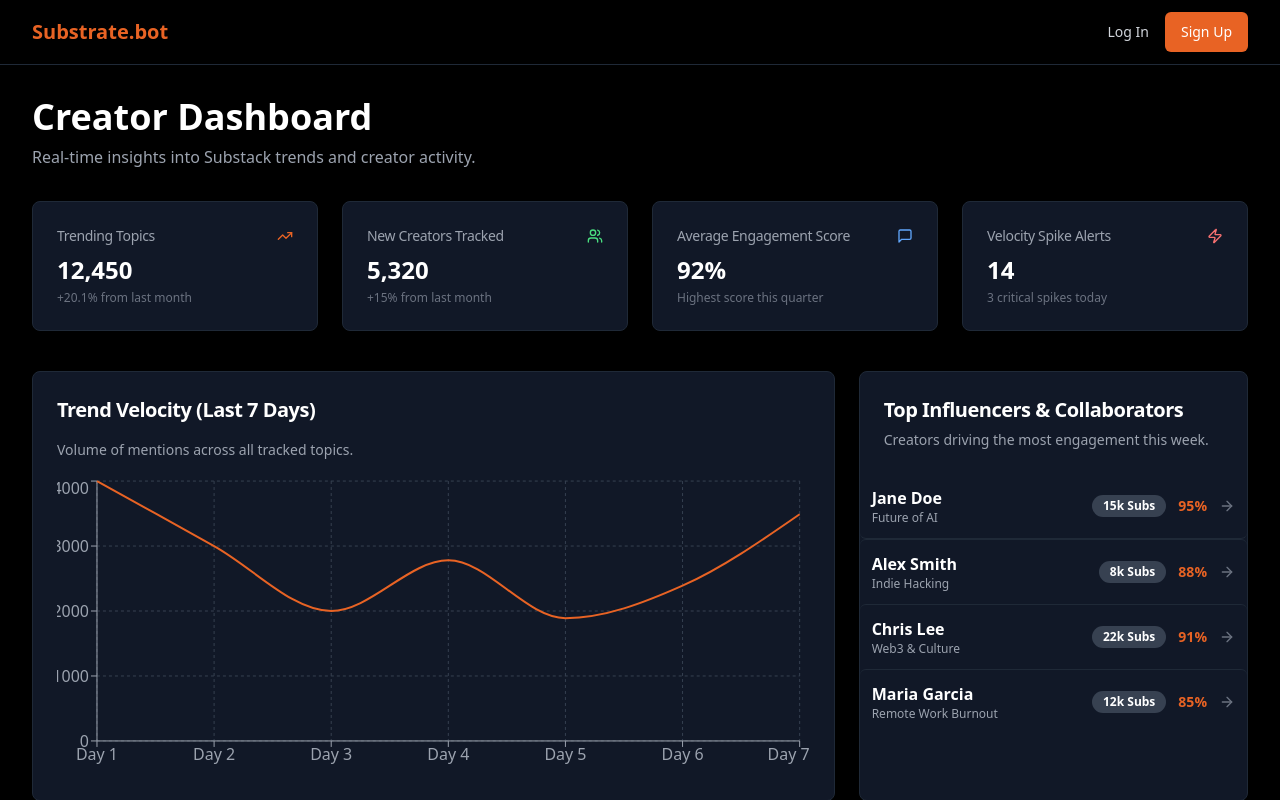
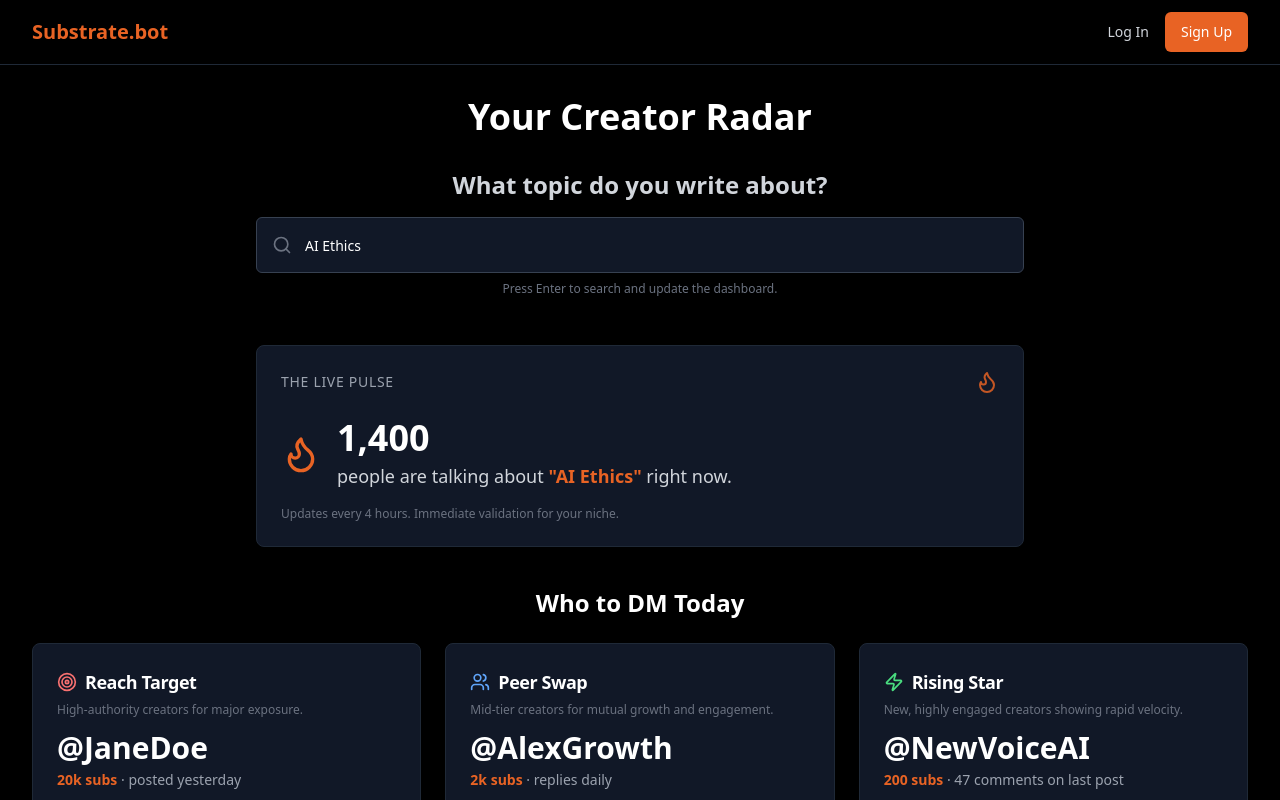
Before and after one commit to SmarToolz/StackBuzz, a React (Vite) app: page /dashboard in a window 1280 px wide. Shown: the top 800 px of the page. Built offline with nearby package versions, Linux system fonts and the light colour scheme.

Commit message:
[dyad] Restructuring the dashboard for the 'Aha Moment' - wrote 5 file(s), deleted 2 file(s)

```diff
--- /dev/null
+++ b/src/components/ActionableCreatorFeed.tsx
@@ -0,0 +1,74 @@
+import React from 'react';
+import { Card, CardContent, CardHeader, CardTitle } from "@/components/ui/card";
+import { mockActionableCreators, ActionableCreator } from '@/lib/mock-data';
+import { ArrowRight, Target, Users, Zap } from 'lucide-react';
+import { Button } from '@/components/ui/button';
+
+const getCardStyle = (category: ActionableCreator['category']) => {
+  switch (category) {
+    case 'Reach Target':
+      return {
+        icon: Target,
+        color: 'text-red-400',
+        title: 'Reach Target',
+        description: 'High-authority creators for major exposure.',
+      };
+    case 'Peer Swap':
+      return {
+        icon: Users,
+        color: 'text-blue-400',
+        title: 'Peer Swap',
+        description: 'Mid-tier creators for mutual growth and engagement.',
+      };
+    case 'Rising Star':
+      return {
+        icon: Zap,
+        color: 'text-green-400',
+        title: 'Rising Star',
+        description: 'New, highly engaged creators showing rapid velocity.',
+      };
+  }
+};
+
+const CreatorCard: React.FC<{ creator: ActionableCreator }> = ({ creator }) => {
+  const { icon: Icon, color, title, description } = getCardStyle(creator.category);
+
+  return (
+    <Card className="bg-gray-900 border-gray-800 text-white h-full flex flex-col transition-all hover:border-brand-primary/50">
+      <CardHeader className="pb-3">
+        <div className="flex items-center space-x-2">
+          <Icon className={`h-5 w-5 ${color}`} />
+          <CardTitle className="text-lg font-bold">{title}</CardTitle>
+        </div>
+        <p className="text-xs text-gray-500 mt-1">{description}</p>
+      </CardHeader>
+      <CardContent className="flex-grow flex flex-col justify-between">
+        <div>
+          <p className="text-3xl font-extrabold text-white mb-1">{creator.handle}</p>
+          <p className="text-sm text-gray-400 mb-4">
+            <span className="font-semibold text-brand-primary">{creator.subscribers} subs</span> · {creator.metric}
+          </p>
+        </div>
+        <Button
+          variant="outline"
+          className="w-full bg-black border-gray-700 text-gray-300 hover:bg-gray-800 mt-4"
+          onClick={() => console.log(`DMing ${creator.handle}`)}
+        >
+          DM Now <ArrowRight className="ml-2 h-4 w-4" />
+        </Button>
+      </CardContent>
+    </Card>
+  );
+};
+
+const ActionableCreatorFeed: React.FC = () => {
+  return (
+    <div className="grid grid-cols-1 md:grid-cols-3 gap-6">
+      {mockActionableCreators.map((creator) => (
+        <CreatorCard key={creator.id} creator={creator} />
+      ))}
+    </div>
+  );
+};
+
+export default ActionableCreatorFeed;
--- /dev/null
+++ b/src/components/LivePulseCard.tsx
@@ -0,0 +1,37 @@
+import React from "react";
+import { Card, CardContent, CardHeader, CardTitle } from "@/components/ui/card";
+import { mockLivePulse } from "@/lib/mock-data";
+import { Flame } from "lucide-react";
+
+const LivePulseCard: React.FC = () => {
+  const { topic, count, icon: Icon } = mockLivePulse;
+
+  return (
+    <Card className="bg-gray-900 border-gray-800 text-white col-span-full">
+      <CardHeader className="flex flex-row items-center justify-between space-y-0 pb-2">
+        <CardTitle className="text-sm font-medium text-gray-400 uppercase tracking-wider">
+          The Live Pulse
+        </CardTitle>
+        <Flame className="h-6 w-6 text-brand-primary animate-pulse" />
+      </CardHeader>
+      <CardContent className="pt-4">
+        <div className="flex items-center space-x-4">
+          <Icon className="h-10 w-10 text-brand-primary" />
+          <div>
+            <p className="text-3xl sm:text-4xl font-extrabold tabular-nums">
+              {count.toLocaleString()}
+            </p>
+            <p className="text-lg text-gray-300 mt-1">
+              people are talking about <span className="font-bold text-brand-primary">"{topic}"</span> right now.
+            </p>
+          </div>
+        </div>
+        <p className="text-xs text-gray-500 mt-4">
+          Updates every 4 hours. Immediate validation for your niche.
+        </p>
+      </CardContent>
+    </Card>
+  );
+};
+
+export default LivePulseCard;
--- a/src/components/TopCreatorsList.tsx
+++ /dev/null
@@ -1,41 +0,0 @@
-import React from 'react';
-import { Card, CardContent, CardHeader, CardTitle } from "@/components/ui/card";
-import { Creator, topCreators } from '@/lib/mock-data';
-import { ArrowRight } from 'lucide-react';
-import { Badge } from '@/components/ui/badge';
-
-const CreatorItem: React.FC<{ creator: Creator }> = ({ creator }) => (
-  <div className="flex items-center justify-between p-3 hover:bg-gray-800/50 rounded-md transition-colors border-b border-gray-800 last:border-b-0">
-    <div className="flex flex-col text-left">
-      <span className="font-semibold text-white">{creator.name}</span>
-      <span className="text-xs text-gray-400">{creator.topic}</span>
-    </div>
-    <div className="flex items-center space-x-3">
-      <Badge variant="secondary" className="bg-gray-700 text-white hover:bg-gray-700/80">
-        {creator.subscribers} Subs
-      </Badge>
-      <span className="text-sm font-bold text-brand-primary">{creator.engagement}%</span>
-      <ArrowRight className="h-4 w-4 text-gray-500" />
-    </div>
-  </div>
-);
-
-const TopCreatorsList: React.FC = () => {
-  return (
-    <Card className="bg-gray-900 border-gray-800 text-white h-full">
-      <CardHeader>
-        <CardTitle className="text-xl font-bold">Top Influencers & Collaborators</CardTitle>
-        <p className="text-sm text-gray-400">Creators driving the most engagement this week.</p>
-      </CardHeader>
-      <CardContent className="p-0">
-        <div className="divide-y divide-gray-800">
-          {topCreators.map((creator) => (
-            <CreatorItem key={creator.id} creator={creator} />
-          ))}
-        </div>
-      </CardContent>
-    </Card>
-  );
-};
-
-export default TopCreatorsList;
--- /dev/null
+++ b/src/components/TopicSearch.tsx
@@ -0,0 +1,40 @@
+import React, { useState } from "react";
+import { Input } from "@/components/ui/input";
+import { Search } from "lucide-react";
+
+interface TopicSearchProps {
+  initialTopic: string;
+  onTopicChange: (topic: string) => void;
+}
+
+const TopicSearch: React.FC<TopicSearchProps> = ({ initialTopic, onTopicChange }) => {
+  const [topic, setTopic] = useState(initialTopic);
+
+  const handleKeyDown = (e: React.KeyboardEvent<HTMLInputElement>) => {
+    if (e.key === 'Enter') {
+      onTopicChange(topic);
+    }
+  };
+
+  return (
+    <div className="w-full max-w-3xl mx-auto text-center mb-12">
+      <h2 className="text-xl sm:text-2xl font-semibold text-gray-300 mb-4">
+        What topic do you write about?
+      </h2>
+      <div className="relative">
+        <Search className="absolute left-4 top-1/2 transform -translate-y-1/2 h-5 w-5 text-gray-500" />
+        <Input
+          type="text"
+          placeholder="e.g., AI Ethics, Climate Tech, Indie Hacking"
+          value={topic}
+          onChange={(e) => setTopic(e.target.value)}
+          onKeyDown={handleKeyDown}
+          className="h-14 pl-12 pr-4 text-lg bg-gray-900 border-gray-700 text-white focus:ring-brand-primary focus:border-brand-primary transition-all"
+        />
+      </div>
+      <p className="text-xs text-gray-500 mt-2">Press Enter to search and update the dashboard.</p>
+    </div>
+  );
+};
+
+export default TopicSearch;
--- a/src/components/TrendVelocityChart.tsx
+++ /dev/null
@@ -1,39 +0,0 @@
-import React from 'react';
-import { LineChart, Line, XAxis, YAxis, CartesianGrid, Tooltip, ResponsiveContainer } from 'recharts';
-import { trendVelocityData } from '@/lib/mock-data';
-
-const TrendVelocityChart: React.FC = () => {
-  return (
-    <div className="h-[300px] w-full">
-      <ResponsiveContainer width="100%" height="100%">
-        <LineChart
-          data={trendVelocityData}
-          margin={{
-            top: 5,
-            right: 10,
-            left: -20,
-            bottom: 5,
-          }}
-        >
-          <CartesianGrid strokeDasharray="3 3" stroke="#374151" />
-          <XAxis dataKey="name" stroke="#9CA3AF" />
-          <YAxis stroke="#9CA3AF" />
-          <Tooltip
-            contentStyle={{ backgroundColor: '#1F2937', border: '1px solid #374151', borderRadius: '4px' }}
-            labelStyle={{ color: '#E5E7EB' }}
-            itemStyle={{ color: '#E5E7EB' }}
-          />
-          <Line
-            type="monotone"
-            dataKey="velocity"
-            stroke="#E86324" // brand-primary
-            strokeWidth={2}
-            dot={false}
-          />
-        </LineChart>
-      </ResponsiveContainer>
-    </div>
-  );
-};
-
-export default TrendVelocityChart;
--- a/src/lib/mock-data.ts
+++ b/src/lib/mock-data.ts
@@ -1,60 +1,51 @@
-import { TrendingUp, Users, MessageSquare, Zap } from "lucide-react";
+import { Flame } from "lucide-react";
 
-// --- KPI Data ---
-export const kpiData = [
+// --- Live Pulse Data (Simulating dynamic data based on a topic) ---
+export interface LivePulseData {
+  topic: string;
+  count: number;
+  icon: typeof Flame;
+}
+
+export const mockLivePulse: LivePulseData = {
+  topic: "AI Ethics",
+  count: 1400,
+  icon: Flame,
+};
+
+// --- Actionable Creator Data ---
+export interface ActionableCreator {
+  id: number;
+  handle: string;
+  subscribers: string;
+  actionDescription: string;
+  category: 'Reach Target' | 'Peer Swap' | 'Rising Star';
+  metric: string; // e.g., "posted yesterday", "replies daily", "47 comments"
+}
+
+export const mockActionableCreators: ActionableCreator[] = [
   {
-    title: "Trending Topics",
-    value: "12,450",
-    change: "+20.1% from last month",
-    icon: TrendingUp,
-    color: "text-brand-primary",
+    id: 1,
+    handle: "@JaneDoe",
+    subscribers: "20k",
+    actionDescription: "Reach Target",
+    category: 'Reach Target',
+    metric: "posted yesterday",
   },
   {
-    title: "New Creators Tracked",
-    value: "5,320",
-    change: "+15% from last month",
-    icon: Users,
-    color: "text-green-400",
+    id: 2,
+    handle: "@AlexGrowth",
+    subscribers: "2k",
+    actionDescription: "Peer Swap",
+    category: 'Peer Swap',
+    metric: "replies daily",
   },
   {
-    title: "Average Engagement Score",
-    value: "92%",
-    change: "Highest score this quarter",
-    icon: MessageSquare,
-    color: "text-blue-400",
-  },
-  {
-    title: "Velocity Spike Alerts",
-    value: "14",
-    change: "3 critical spikes today",
-    icon: Zap,
-    color: "text-red-400",
+    id: 3,
+    handle: "@NewVoiceAI",
+    subscribers: "200",
+    actionDescription: "Rising Star",
+    category: 'Rising Star',
+    metric: "47 comments on last post",
   },
 ];
-
-// --- Trend Velocity Chart Data ---
-export const trendVelocityData = [
-  { name: 'Day 1', velocity: 4000 },
-  { name: 'Day 2', velocity: 3000 },
-  { name: 'Day 3', velocity: 2000 },
-  { name: 'Day 4', velocity: 2780 },
-  { name: 'Day 5', velocity: 1890 },
-  { name: 'Day 6', velocity: 2390 },
-  { name: 'Day 7', velocity: 3490 },
-];
-
-// --- Top Creators Data ---
-export interface Creator {
-  id: number;
-  name: string;
-  topic: string;
-  subscribers: string;
-  engagement: number;
-}
-
-export const topCreators: Creator[] = [
-  { id: 1, name: "Jane Doe", topic: "Future of AI", subscribers: "15k", engagement: 95 },
-  { id: 2, name: "Alex Smith", topic: "Indie Hacking", subscribers: "8k", engagement: 88 },
-  { id: 3, name: "Chris Lee", topic: "Web3 & Culture", subscribers: "22k", engagement: 91 },
-  { id: 4, name: "Maria Garcia", topic: "Remote Work Burnout", subscribers: "12k", engagement: 85 },
-];
--- a/src/pages/DashboardPage.tsx
+++ b/src/pages/DashboardPage.tsx
@@ -1,70 +1,42 @@
-import React from "react";
-import { Card, CardContent, CardHeader, CardTitle } from "@/components/ui/card";
-import TrendVelocityChart from "@/components/TrendVelocityChart";
-import TopCreatorsList from "@/components/TopCreatorsList";
-import { kpiData } from "@/lib/mock-data";
-import { LucideIcon } from "lucide-react";
-
-interface KpiCardProps {
-  title: string;
-  value: string;
-  change: string;
-  Icon: LucideIcon;
-  color: string;
-}
-
-const KpiCard: React.FC<KpiCardProps> = ({ title, value, change, Icon, color }) => (
-  <Card className="bg-gray-900 border-gray-800 text-white">
-    <CardHeader className="flex flex-row items-center justify-between space-y-0 pb-2">
-      <CardTitle className="text-sm font-medium text-gray-400">
-        {title}
-      </CardTitle>
-      <Icon className={`h-4 w-4 ${color}`} />
-    </CardHeader>
-    <CardContent>
-      <div className="text-2xl font-bold">{value}</div>
-      <p className="text-xs text-gray-500 mt-1">{change}</p>
-    </CardContent>
-  </Card>
-);
+import React, { useState } from "react";
+import TopicSearch from "@/components/TopicSearch";
+import LivePulseCard from "@/components/LivePulseCard";
+import ActionableCreatorFeed from "@/components/ActionableCreatorFeed";
+import { toast } from "sonner";
 
 const DashboardPage: React.FC = () => {
+  const [currentTopic, setCurrentTopic] = useState("AI Ethics");
+
+  const handleTopicChange = (newTopic: string) => {
+    if (newTopic.trim() === "") {
+        toast.error("Please enter a topic to search.");
+        return;
+    }
+    setCurrentTopic(newTopic);
+    toast.info(`Dashboard updated for topic: "${newTopic}"`);
+    // In a real app, this would trigger data fetching for LivePulseCard and ActionableCreatorFeed
+  };
+
   return (
     <div className="min-h-[calc(100vh-100px)] p-4 sm:p-8 bg-black text-white">
       <div className="max-w-7xl mx-auto">
-        <h1 className="text-4xl font-bold mb-2">Creator Dashboard</h1>
-        <p className="text-gray-400 mb-8">Real-time insights into Substack trends and creator activity.</p>
+        <h1 className="text-4xl font-bold mb-8 text-center">
+          Your Creator Radar
+        </h1>
 
-        {/* KPI Grid */}
-        <div className="grid grid-cols-1 sm:grid-cols-2 lg:grid-cols-4 gap-6 mb-10">
-          {kpiData.map((kpi) => (
-            <KpiCard
-              key={kpi.title}
-              title={kpi.title}
-              value={kpi.value}
-              change={kpi.change}
-              Icon={kpi.icon}
-              color={kpi.color}
-            />
-          ))}
+        {/* 1. Topic Input */}
+        <TopicSearch initialTopic={currentTopic} onTopicChange={handleTopicChange} />
+
+        {/* 2. Live Pulse Card */}
+        <div className="mb-10 max-w-3xl mx-auto">
+          <LivePulseCard />
         </div>
 
-        {/* Main Content Grid */}
-        <div className="grid grid-cols-1 lg:grid-cols-3 gap-6">
-          {/* Trend Velocity Chart (2/3 width on large screens) */}
-          <div className="lg:col-span-2">
-            <Card className="bg-gray-900 border-gray-800 text-white p-6">
-              <CardTitle className="text-xl font-bold mb-4">Trend Velocity (Last 7 Days)</CardTitle>
-              <p className="text-sm text-gray-400 mb-4">Volume of mentions across all tracked topics.</p>
-              <TrendVelocityChart />
-            </Card>
-          </div>
-
-          {/* Top Creators List (1/3 width on large screens) */}
-          <div className="lg:col-span-1">
-            <TopCreatorsList />
-          </div>
-        </div>
+        {/* 3. Actionable Creator Feed */}
+        <h2 className="text-2xl font-bold mb-6 text-white text-center">
+          Who to DM Today
+        </h2>
+        <ActionableCreatorFeed />
       </div>
     </div>
   );
```
